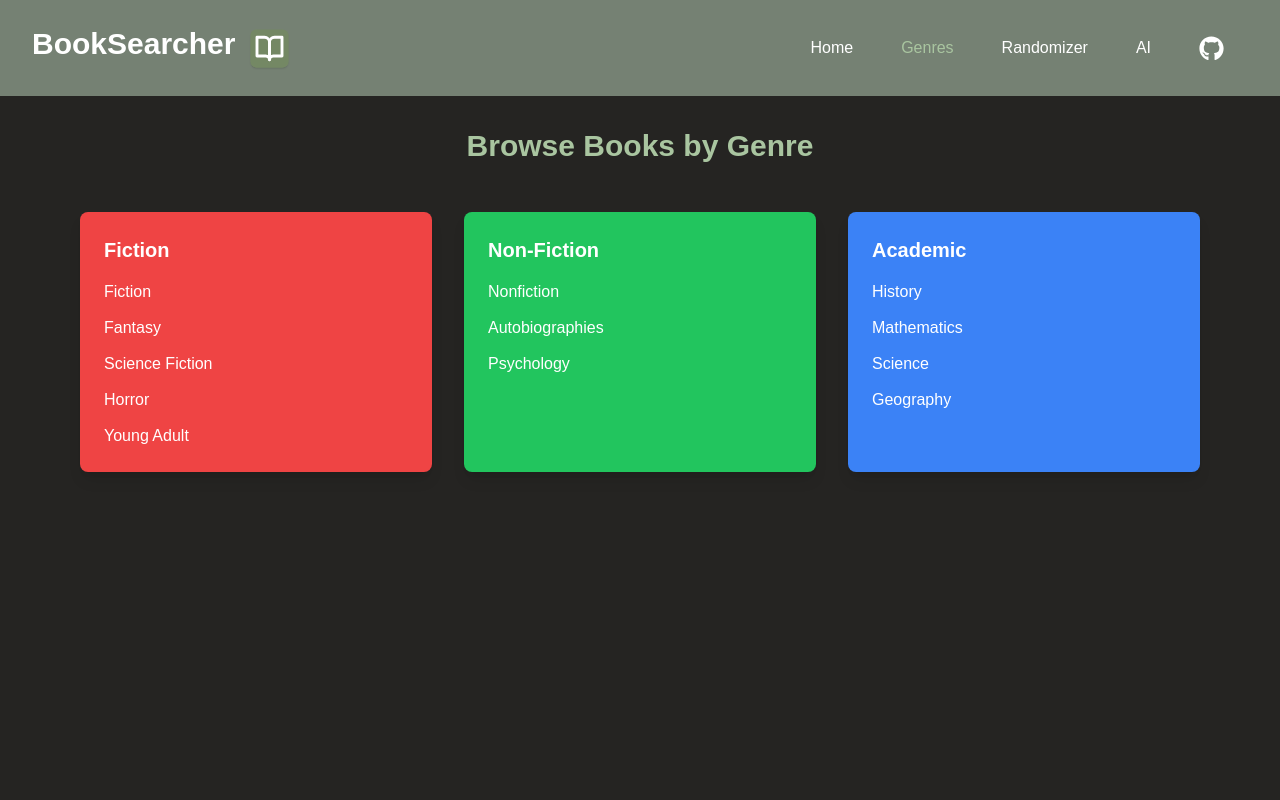
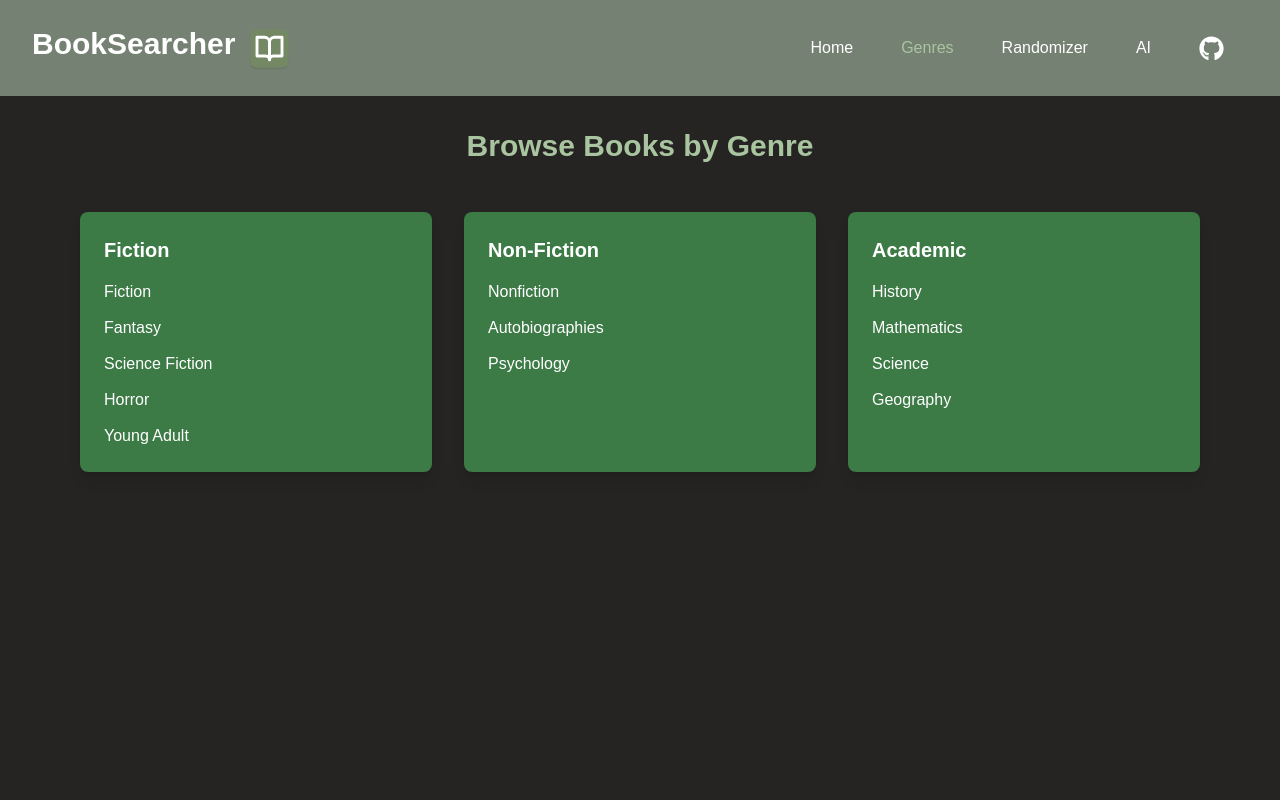
Before and after one commit to av1ad/BookSearcher, a Next.js app: page /genres in a window 1280 px wide. Shown: the top 800 px of the page. Built offline with nearby package versions, Linux system fonts and the light colour scheme; a web font is replaced by a local one.

Commit message:
Styling on genre page

```diff
--- a/src/app/genres/page.tsx
+++ b/src/app/genres/page.tsx
@@ -7,7 +7,7 @@ import Header from "../(components)/Header";
 const genres = [
   {
     category: "Fiction",
-    color: "bg-red-500",
+    color: "bg-[#3c7a46]",
     items: [
       { name: "Fiction", slug: "fiction" },
       { name: "Fantasy", slug: "fantasy" },
@@ -18,7 +18,7 @@ const genres = [
   },
   {
     category: "Non-Fiction",
-    color: "bg-green-500",
+    color: "bg-[#3c7a46]",
     items: [
       { name: "Nonfiction", slug: "nonfiction" },
       { name: "Autobiographies", slug: "autobiography" },
@@ -27,7 +27,7 @@ const genres = [
   },
   {
     category: "Academic",
-    color: "bg-blue-500",
+    color: "bg-[#3c7a46]",
     items: [
       { name: "History", slug: "history" },
       { name: "Mathematics", slug: "mathematics" },
```
